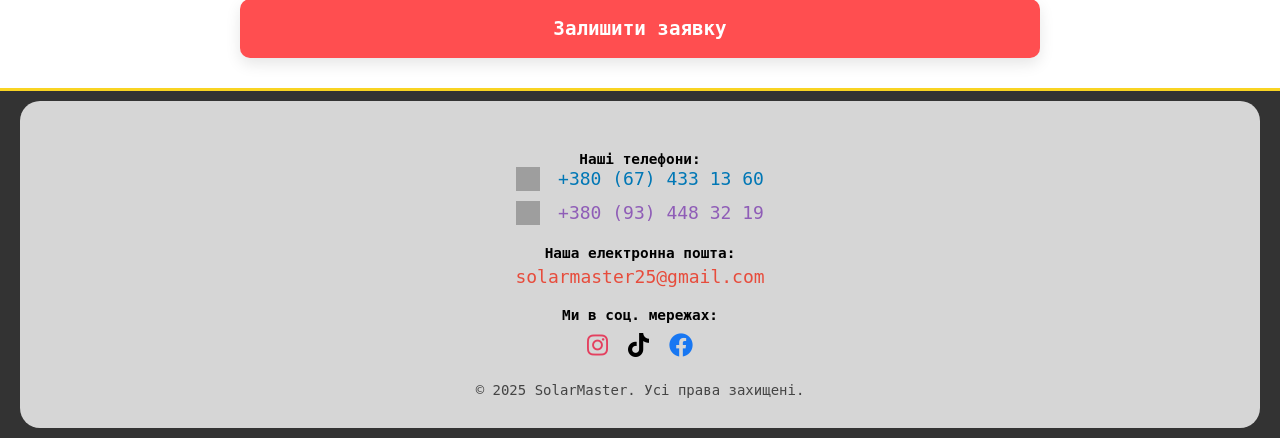
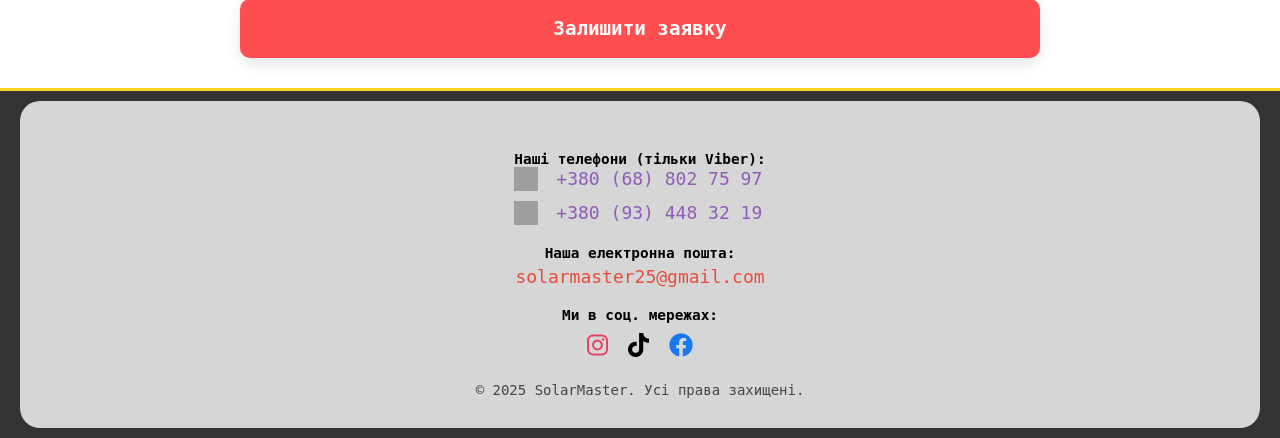
Before and after one commit to KostyaNike/solarpanel, a Django app: page / in a window 1280 px wide. Shown: the part 2216-2654 px from the top of the page. Run offline with Django 5.2, Linux system fonts and the light colour scheme; grey boxes are pictures that could not be loaded.

Commit message:
up-number change to new.

```diff
--- a/templates/solar_main/index.html
+++ b/templates/solar_main/index.html
@@ -195,20 +195,22 @@
 
                 <!-- Телефоны -->
                 <div style="text-align: center;">
-                    <p style="font-weight: bold; color: #000;">Наші телефони:</p>
+                    <p style="font-weight: bold; color: #000;">Наші телефони (тільки Viber):</p>
                     <div style="margin-bottom: 10px;">
-                        <a href="https://t.me/+380674331360" target="_blank" style="font-size: 18px; text-decoration: none; color: #0077b5;">
-                            <img src="https://cdn-icons-png.flaticon.com/512/2111/2111646.png" alt="Telegram" width="20" style="vertical-align: middle; margin-right: 8px;">
-                            +380 (67) 433 13 60
+                        <a href="viber://chat?number=%2B380688027597" target="_blank" style="font-size: 18px; text-decoration: none; color: #8f5db7;">
+                        <img src="https://cdn.simpleicons.org/viber/8f5db7" alt="Viber" width="20" style="vertical-align: middle; margin-right: 8px;">
+                        +380 (68) 802 75 97
                         </a>
                     </div>
                     <div>
                         <a href="viber://chat?number=%2B380934483219" target="_blank" style="font-size: 18px; text-decoration: none; color: #8f5db7;">
-                            <img src="https://cdn-icons-png.flaticon.com/512/733/733585.png" alt="Viber" width="20" style="vertical-align: middle; margin-right: 8px;">
-                            +380 (93) 448 32 19
+                        <img src="https://cdn.simpleicons.org/viber/8f5db7" alt="Viber" width="20" style="vertical-align: middle; margin-right: 8px;">
+                        +380 (93) 448 32 19
                         </a>
                     </div>
                 </div>
+
+
 
                 <!-- Почта -->
                 <div style="text-align: center;">
```
